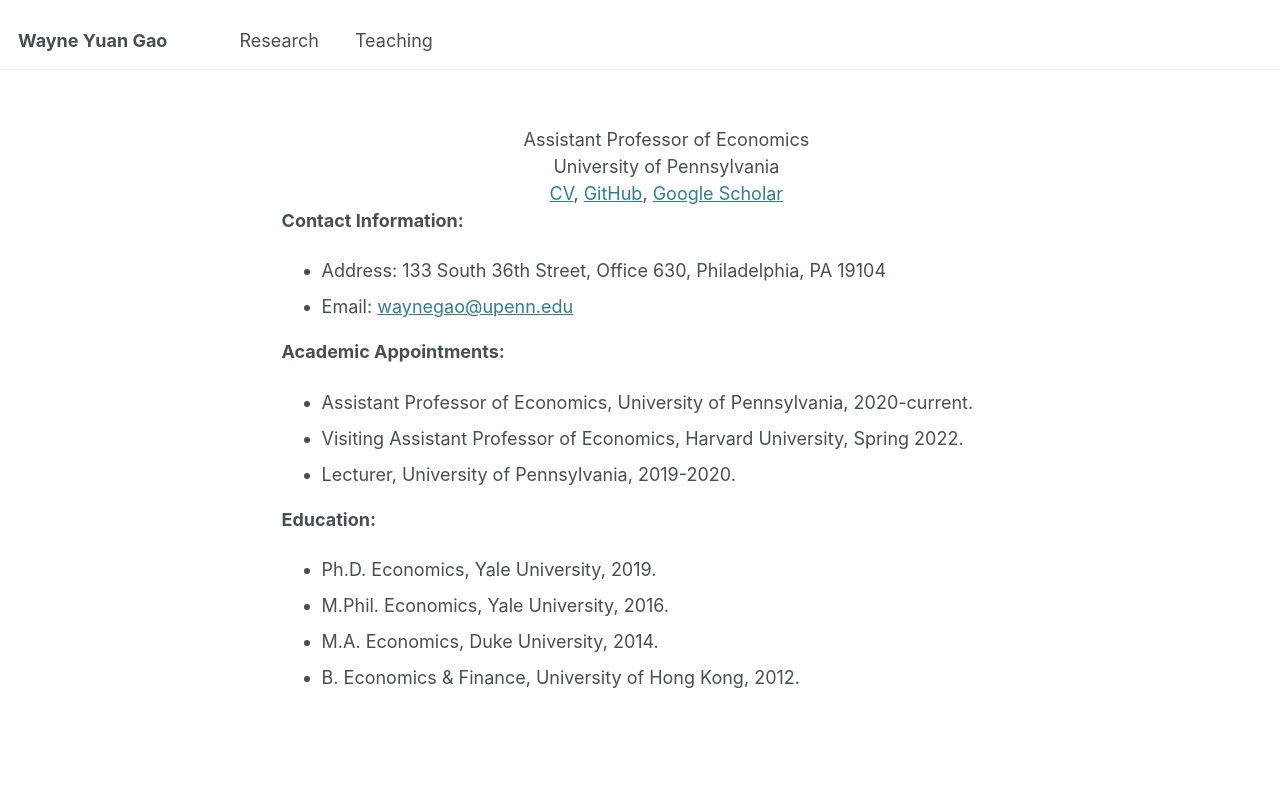
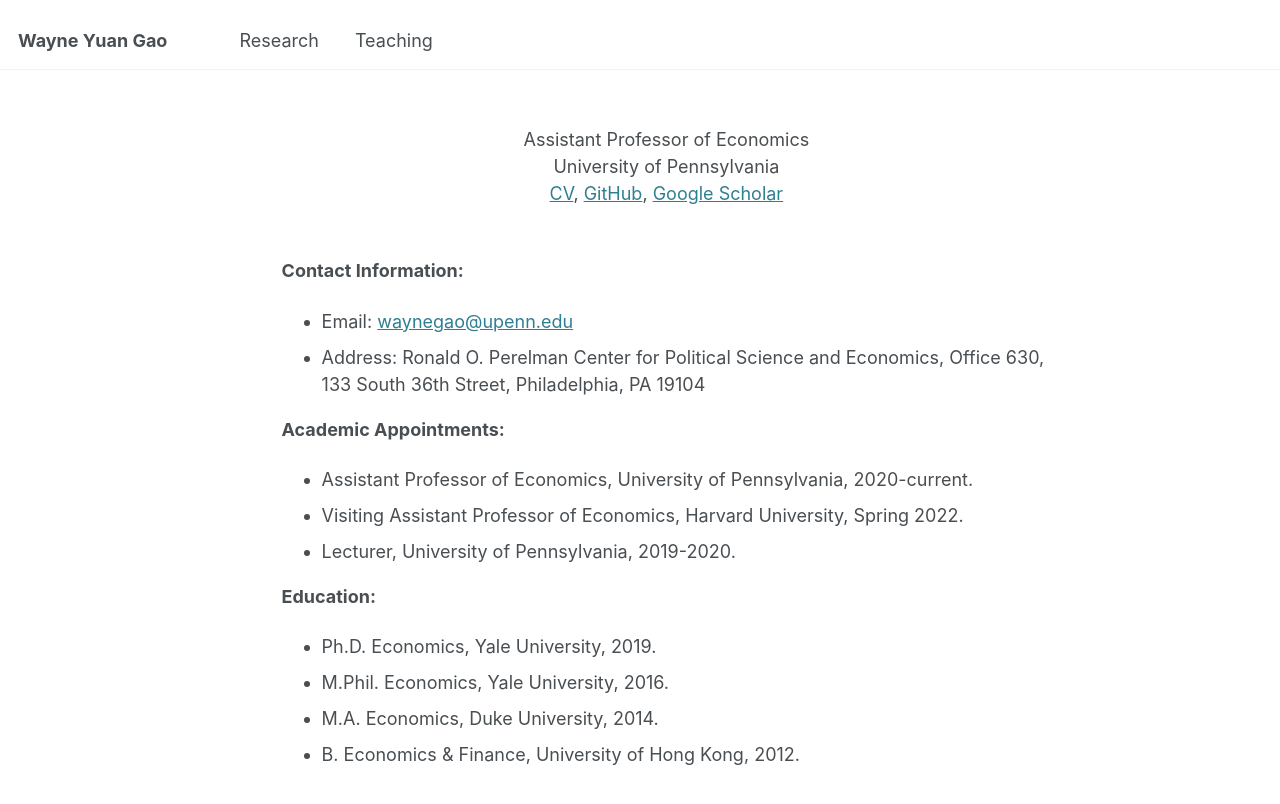
Before and after one commit to wayne-y-gao/wayne-y-gao.github.io, a Jekyll site: the page built from _pages/about.md, in a window 1280 px wide and 900 px high, scrolled down 680 px. Shown: the top 804 px of the window. Built offline with Jekyll 4.4.1, drawn with Linux system fonts in a browser that asks for light colours.

Commit message:
Update about.md

```diff
--- a/_pages/about.md
+++ b/_pages/about.md
@@ -30,11 +30,12 @@ redirect_from:
   <a href="https://scholar.google.com/citations?user=fjLSVhgAAAAJ">Google Scholar</a>
 </div>
 
-
+<br />
 
 **Contact Information:**
-* Address: 133 South 36th Street, Office 630, Philadelphia, PA 19104
 * Email: [waynegao@upenn.edu](mailto:waynegao@upenn.edu)
+* Address: Ronald O. Perelman Center for Political Science and Economics, Office 630, 133 South 36th Street, Philadelphia, PA 19104
+
 
 
 **Academic Appointments:**
```
